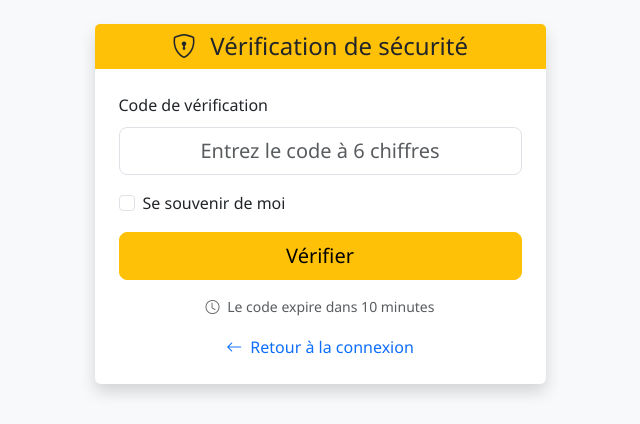
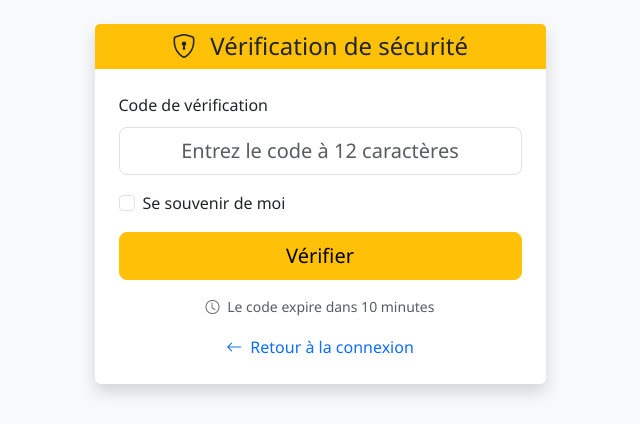
Before and after one commit to FaresDG/DataSecureProject, a Flask app: page /auth/mfa-verify in a window 1280 px wide. Shown: the part 64-488 px from the top of the page, without its empty margins (320-960 px from the left). Run offline with Flask 3, Linux system fonts and the light colour scheme; the visitor is signed in with stand-in values (Sample User, id 1); some libraries are stand-ins or nearby versions.

Commit message:
fix: correct MFA code placeholder

```diff
--- a/templates/auth/mfa_verify.html
+++ b/templates/auth/mfa_verify.html
@@ -24,8 +24,8 @@
 
                     <div class="mb-3">
                         {{ form.code.label(class="form-label") }}
-                        {{ form.code(class="form-control form-control-lg text-center" + (" is-invalid" if form.code.errors else ""),
-                                     placeholder="Entrez le code à 6 chiffres", maxlength="12", autocomplete="off") }}
+                            {{ form.code(class="form-control form-control-lg text-center" + (" is-invalid" if form.code.errors else ""),
+                                     placeholder="Entrez le code à 12 caractères", maxlength="12", autocomplete="off") }}
                         {% if form.code.errors %}
                             <div class="invalid-feedback">
                                 {% for error in form.code.errors %}
```
